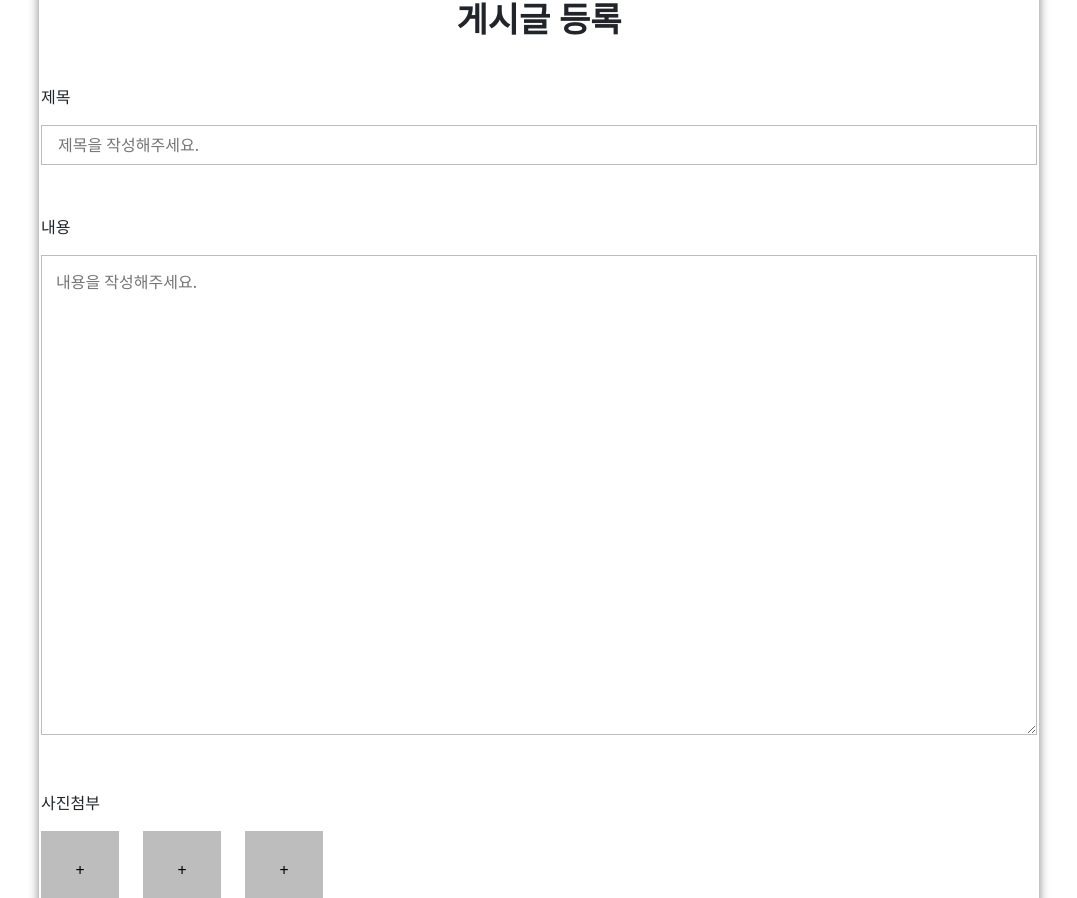
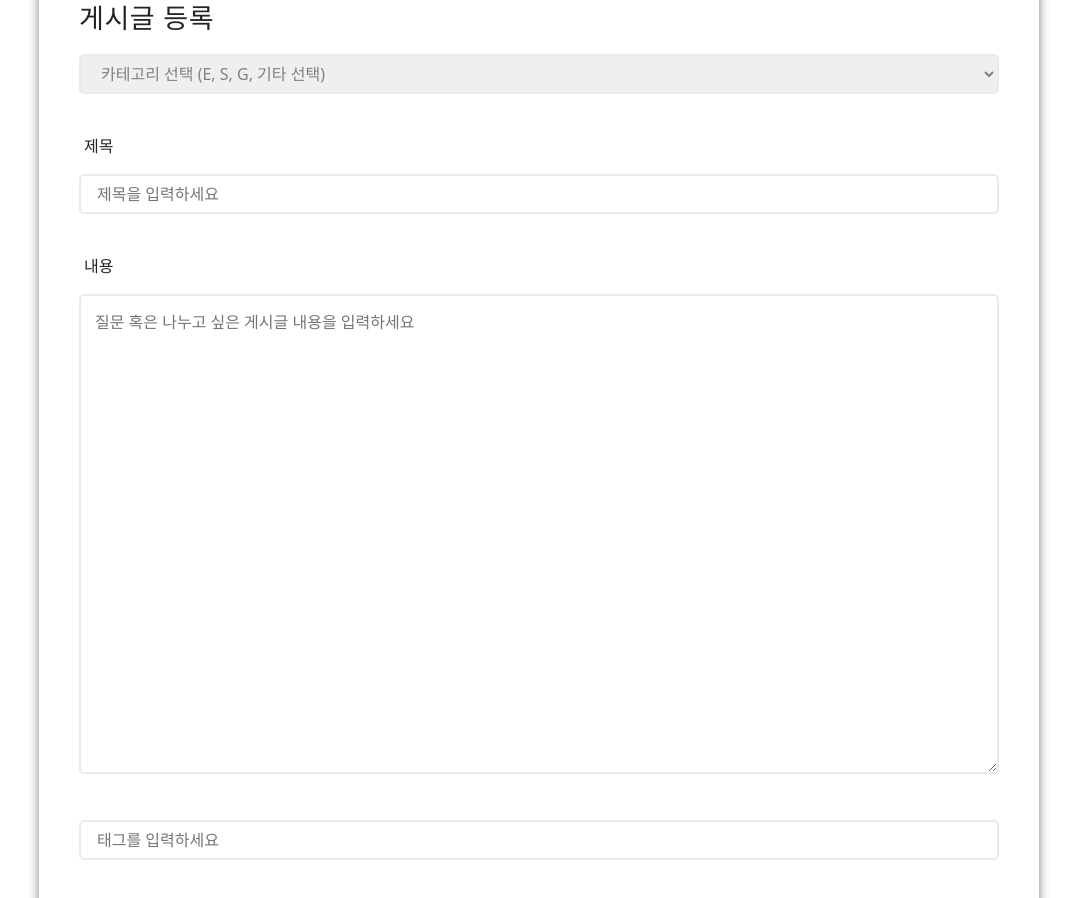
Before and after one commit to KWU-ESG/esg-frontend-next, a Next.js app: page /forum/register in a window 1280 px wide. Shown: the part 258-1156 px from the top of the page, without its empty margins (61-1138 px from the left). Built offline with nearby package versions, Linux system fonts and the light colour scheme.

Commit message:
:lipstick: 게시물 등록 페이지 UI 수정
forum/register 페이지 UI 수정, 이미지 선택 기능 추후 수정 필요

```diff
--- a/pages/forum/register/index.js
+++ b/pages/forum/register/index.js
@@ -12,7 +12,8 @@ import {
     Title,
     UploadButton,
     Wrapper,
-    Error
+    Error,
+    CustomSubmitButton
   } from "../../../styles/register-post";
 import {useState} from 'react';
 import axios from "axios";
@@ -23,6 +24,8 @@ import Footer from '../../../components/layouts/Footer';
     // state와 state를 변경하는 함수 선언
     const [title, setTitle] = useState("");
     const [contents, setContents] = useState("");
+    // Category state
+    const [category, setCategory] = useState('');
 
     // error state
     const [titleError, setTitleError] = useState("");
@@ -33,6 +36,10 @@ import Footer from '../../../components/layouts/Footer';
       if(event.target.value !== ""){
         setTitleError("")
       }
+    };
+
+    const onChangeCategory = (event) => {
+      setCategory(event.target.value);
     };
 
     // 이벤트 핸들러 함수
@@ -56,6 +63,7 @@ import Footer from '../../../components/layouts/Footer';
         const postData = {
           title: title,
           content: contents
+          // category: category 선택한 카테고리
         }
 
         await axios.post("https://koreanjson.com/todos", postData);
@@ -69,21 +77,49 @@ import Footer from '../../../components/layouts/Footer';
       <>
             <Header/>
       <Wrapper>
-        <Title>게시글 등록</Title>
+      <InputWrapper>
+          <Title>게시글 등록</Title>
+          <select
+            value={category}
+            onChange={onChangeCategory}
+            style={{
+              width: '920px',
+              color: 'rgba(128, 128, 128, 1)',
+              height: '40px',
+              paddingLeft: '16px',
+              borderRadius: '5px',
+              border: '2px solid rgba(234, 234, 234, 1)'
+            }}>
+            <option value="">카테고리 선택 (E, S, G, 기타 선택)</option>
+            <option value="E">E</option>
+            <option value="S">S</option>
+            <option value="G">G</option>
+            <option value="기타">기타</option>
+          </select>
+          <Error>{titleError}</Error>
+        </InputWrapper>
+
         <InputWrapper>
           <Label>제목</Label>
-          <Subject type="text" placeholder="제목을 작성해주세요." onChange={onChangeTitle}/>
+          <Subject type="text" placeholder="제목을 입력하세요" onChange={onChangeTitle}/>
           <Error>{titleError}</Error>
        </InputWrapper>
 
         <InputWrapper>
           <Label>내용</Label>
-          <Contents placeholder="내용을 작성해주세요." onChange={onChangeContents}/>
+          <Contents placeholder="질문 혹은 나누고 싶은 게시글 내용을 입력하세요" onChange={onChangeContents}/>
           <Error>{contentsError}</Error>
         </InputWrapper>
 
+        <InputWrapper>
+          <Subject type="text" placeholder="태그를 입력하세요" onChange={onChangeTitle}/>
+          <Error>{titleError}</Error>
+       </InputWrapper>
+
+       {/*
+
         <ImageWrapper>
-          <Label>사진첨부</Label>
+          <Label>이미지 추가</Label>
           <UploadButton>+</UploadButton>
           <UploadButton>+</UploadButton>
           <UploadButton>+</UploadButton>
@@ -99,9 +135,12 @@ import Footer from '../../../components/layouts/Footer';
           <RadioLabel htmlFor="image">G</RadioLabel>
         </OptionWrapper>
 
-        <ButtonWrapper>
-          <SubmitButton onClick={onClickSubmit}>작성하기</SubmitButton>
-        </ButtonWrapper>
+          */}
+
+      <ButtonWrapper>
+        <CustomSubmitButton onClick={onClickSubmit}>🖼 이미지 추가</CustomSubmitButton>
+        <SubmitButton onClick={onClickSubmit}>🖋 작성하기</SubmitButton>
+      </ButtonWrapper>
       </Wrapper>
       <Footer/>
       </>
--- a/styles/register-post.js
+++ b/styles/register-post.js
@@ -4,6 +4,7 @@ import styled from "@emotion/styled";
 export const Wrapper = styled.div`
   width: 1000px;
   /* height: 1847px; */
+  gap: 20px;
   border: 1px solid black;
   margin: 100px;
   padding-top: 80px;
@@ -18,8 +19,13 @@ export const Wrapper = styled.div`
 `;
 
 export const Title = styled.div`
-  font-size: 34px;
-  font-weight: bold;
+  font-family: Inter;
+  font-size: 27px;
+  font-weight: 400;
+  line-height: 30px;
+  letter-spacing: 0.02em;
+  text-align: left;
+  margin-bottom: 20px;
 `;
 
 export const WriterWrapper = styled.div`
@@ -35,30 +41,34 @@ export const Label = styled.div`
   padding-bottom: 16px;
   font-size: 16px;
   font-weight: 500;
+  margin-left: 5px;
 `;
 
 export const InputWrapper = styled.div`
-  padding-top: 40px;
+  padding-top: 10px;
 `;
 
 export const Subject = styled.input`
-  width: 996px;
+  width: 920px;
   height: 40px;
   padding-left: 16px;
-  border: 1px solid #bdbdbd;
+  border-radius: 5px;
+  border: 2px solid rgba(234, 234, 234, 1);
 `;
 
 export const Contents = styled.textarea`
-  width: 996px;
+  width: 920px;
   height: 480px;
   padding-left: 16px;
   padding: 14px;
-  border: 1px solid #bdbdbd;
+  border-radius: 5px;
+  border: 2px solid rgba(234, 234, 234, 1);
 `;
 
 export const ImageWrapper = styled.div`
   width: 996px;
   padding-top: 40px;
+  margin-left: 70px;
 `;
 
 export const UploadButton = styled.button`
@@ -74,10 +84,12 @@ export const UploadButton = styled.button`
 export const OptionWrapper = styled.div`
   width: 996px;
   padding-top: 40px;
+  margin-left: 70px;
 `;
 
 export const RadioButton = styled.input`
   cursor: pointer;
+  margin-left: 30px;
 `;
 
 export const RadioLabel = styled.label`
@@ -90,8 +102,10 @@ export const RadioLabel = styled.label`
 export const ButtonWrapper = styled.div`
   display: flex;
   flex-direction: row;
-  justify-content: center;
+  -webkit-box-pack: center;
   padding-top: 80px;
+  justify-content: space-between;
+  padding-top: 10px;
 `;
 
 export const CancelButton = styled.button`
@@ -110,14 +124,22 @@ export const SubmitButton = styled.button`
   width: 179px;
   height: 52px;
   border: none;
+  line-height: 18px;
+  letter-spacing: 0.02em;
+  font-size: 19px;
+  font-weight: 900;
+  margin-left: 500px;
+  margin-right: 12px;
+  background-color: rgba(244, 128, 35, 1);
+  color: #fff;
+  border-radius: 15px;
 
-  font-size: 16px;
-  font-weight: 500;
-  margin-left: 12px;
-  margin-right: 12px;
-  cursor: pointer;
+`;
 
-  background-color: blue;
+export const CustomSubmitButton = styled(SubmitButton)`
+  margin-right: 20px;
+  margin-left: 0px;
+  background-color: rgba(22, 130, 253, 1);
 `;
 
 export const Error = styled.div`
```
